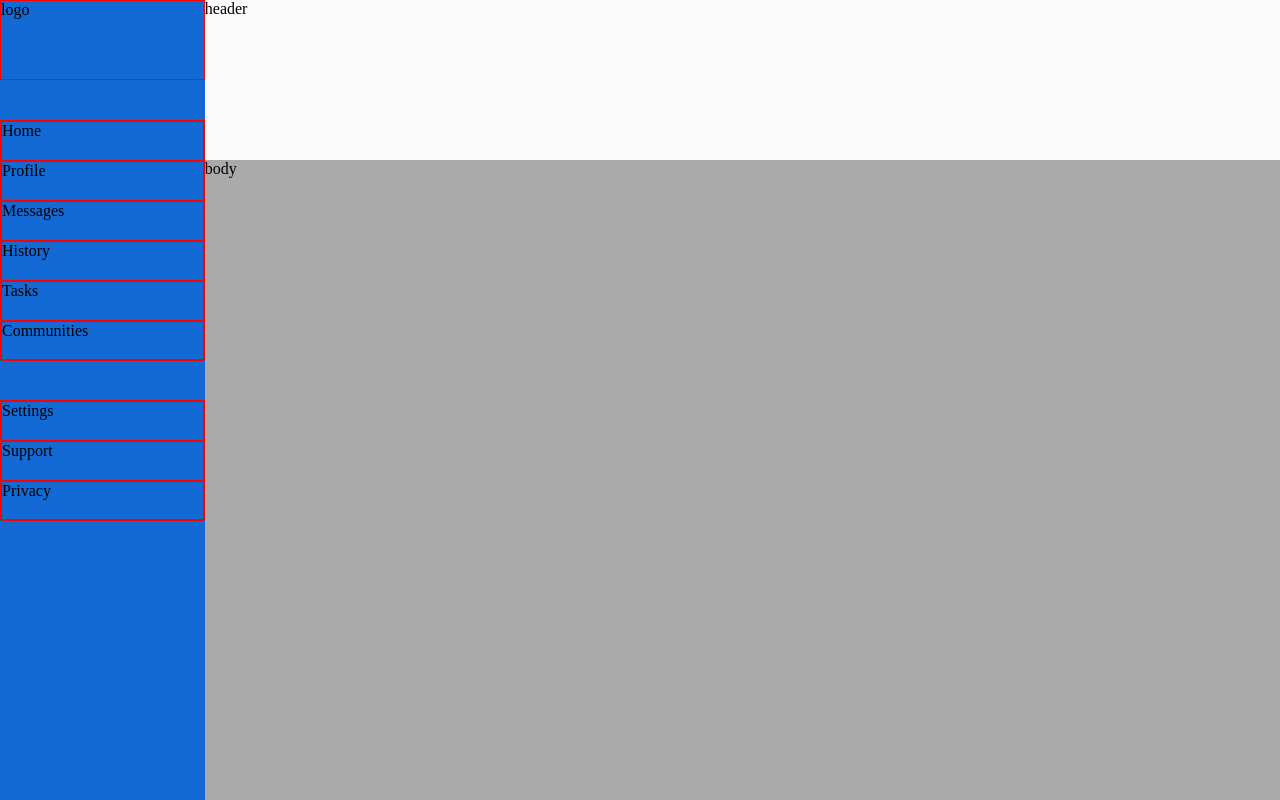
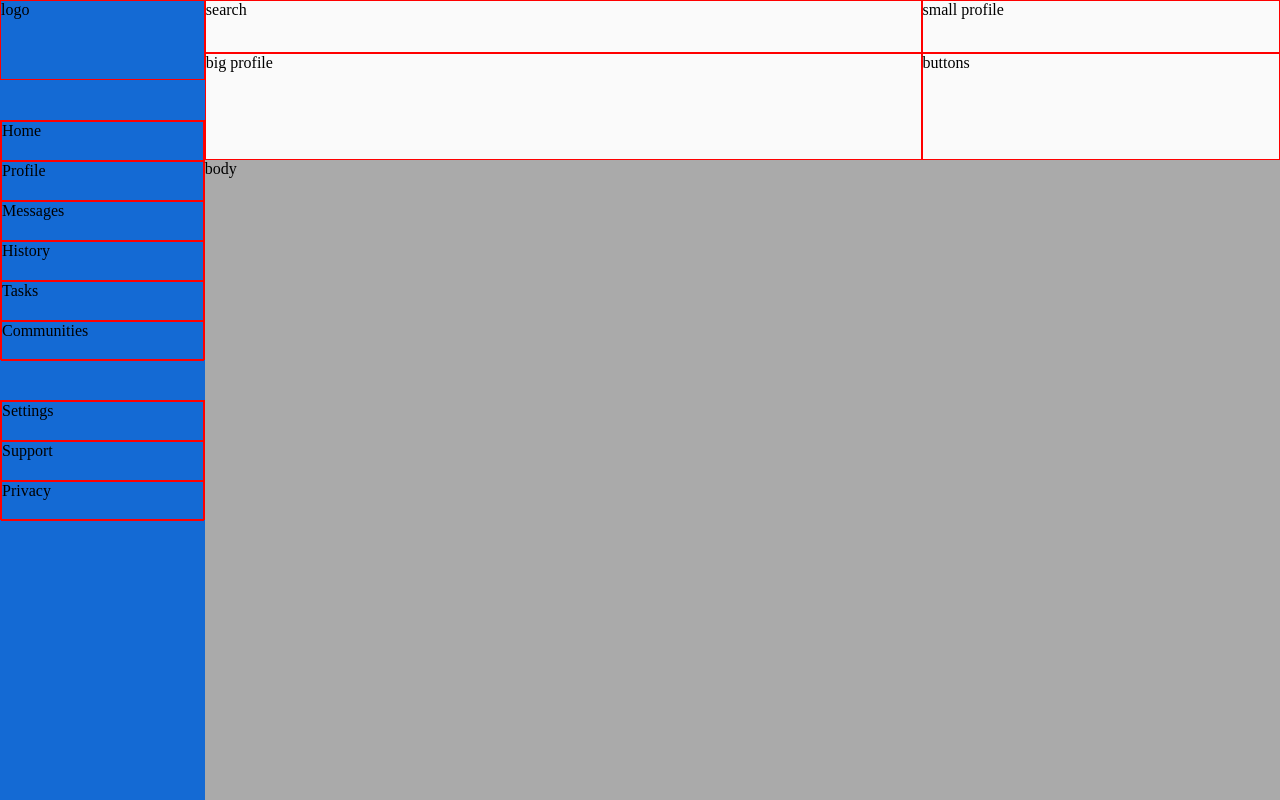
Before and after one commit to ecasetycea/admin-dashboard, a plain HTML site: page index.html in a window 1280 px wide. Drawn offline with Linux system fonts and the light colour scheme.

Commit message:
Set up basic header layout

```diff
--- a/index.html
+++ b/index.html
@@ -29,7 +29,12 @@
             </div>
         </nav>
 
-        <div class="header">header</div>
+        <div class="header">
+            <div class="search">search</div>
+            <div class="small-profile">small profile</div>
+            <div class="big-profile">big profile</div>
+            <div class="buttons">buttons</div>
+        </div>
         <div class="body">body</div>
     </div>
 </body>
--- a/styles.css
+++ b/styles.css
@@ -43,15 +43,20 @@
     height: var(--sidebar-item-size);
 }
 
-nav div {border: 1px red solid;}
+nav div,
+.header div {border: 1px red solid;}
 
-
+/* HEADER */
 .header {
     background-color: var(--content-color);
 
     grid-area: 1 / 2 / 2 / 3;
+
+    display: grid;
+    grid-template: 1fr 2fr / 2fr 1fr;
 }
 
+/* BODY (CARDS) */
 .body {
     background-color: var(--background-color);
 
```
